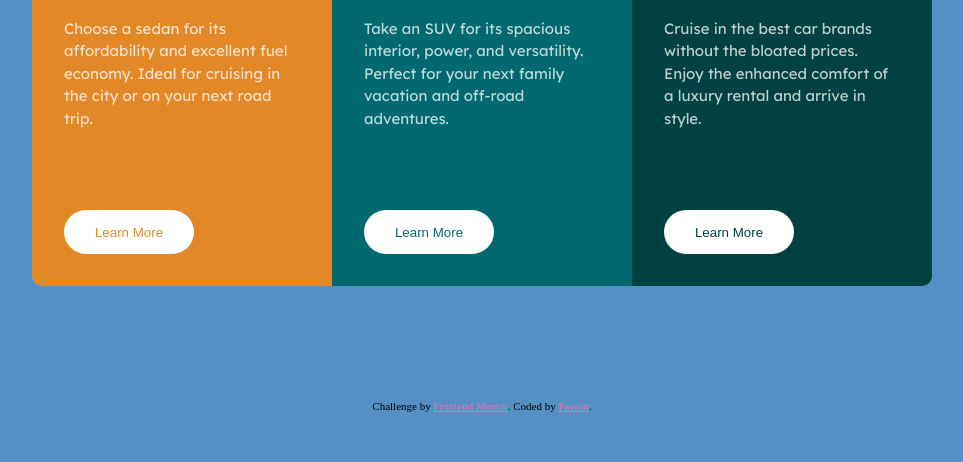
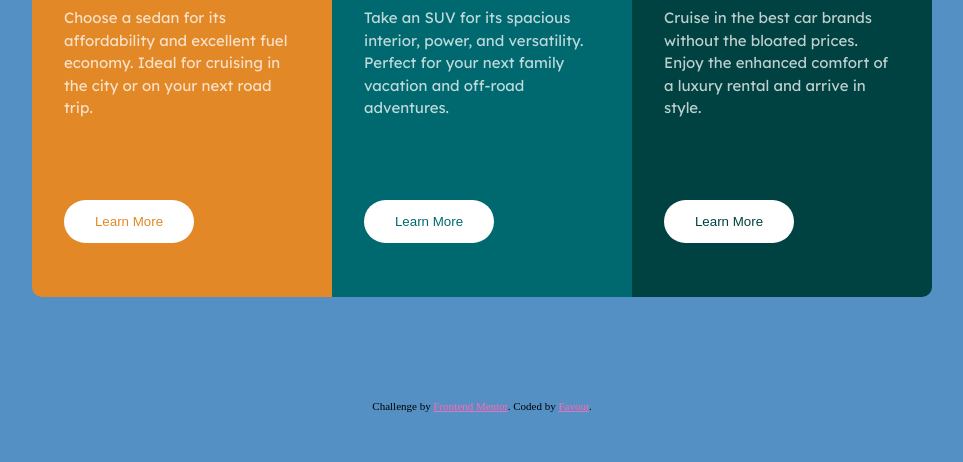
Before and after one commit to Nadine-Green/3-Column-Preview-Card, a plain HTML site: page index.html in a window 1280 px wide. Shown: the part 338-800 px from the top of the page, without its empty margins (158-1121 px from the left). Drawn offline with Linux system fonts and the light colour scheme.

Commit message:
Another Height Change

```diff
--- a/css.css
+++ b/css.css
@@ -98,7 +98,6 @@ button{
     }
 
     main{
-
     }
 
     article{
@@ -115,6 +114,10 @@ button{
 
     }
 
+    .col{
+       height:470px;
+    }
+
     @keyframes scale{
         from{transform: scale(0);}
         to{transform: scale(initial);}
```
